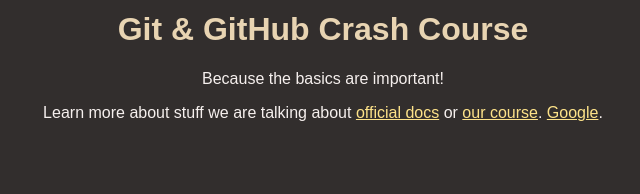
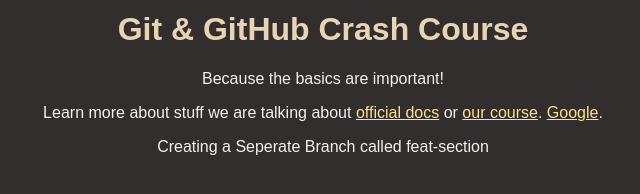
Before and after one commit to eudeamonism/github-crash-course, a plain HTML site: page index.html in a window 1280 px wide. Shown: the part 158-352 px from the top of the page, without its empty margins (317-957 px from the left). Drawn offline with Linux system fonts and the light colour scheme.

Commit message:
added section

```diff
--- a/index.html
+++ b/index.html
@@ -1,5 +1,6 @@
 <!DOCTYPE html>
 <html lang="en">
+
 <head>
     <meta charset="UTF-8" />
     <meta http-equiv="X-UA-Compatible" content="IE=edge" />
@@ -7,12 +8,14 @@
     <title>Git & GitHub Crash Course</title>
     <link rel="stylesheet" href="styles.css" />
 </head>
+
 <body>
     <header>
         <img id="logo" src="logo.png" alt="A logo that contains the word 'Git'" />
         <h1>Git & GitHub Crash Course</h1>
     </header>
     <main>
+        <section>
             <p>Because the basics are important!</p>
             <p>
                 Learn more about stuff we are talking about
@@ -20,6 +23,9 @@
                 <a href="https://acad.link/git">our course</a>.
                 <a href="www.google.com">Google</a>.
             </p>
+            <p>Creating a Seperate Branch called feat-section</p>
+        </section>
     </main>
 </body>
+
 </html>
```
Lines whose indentation alone changed are shown as unchanged.
